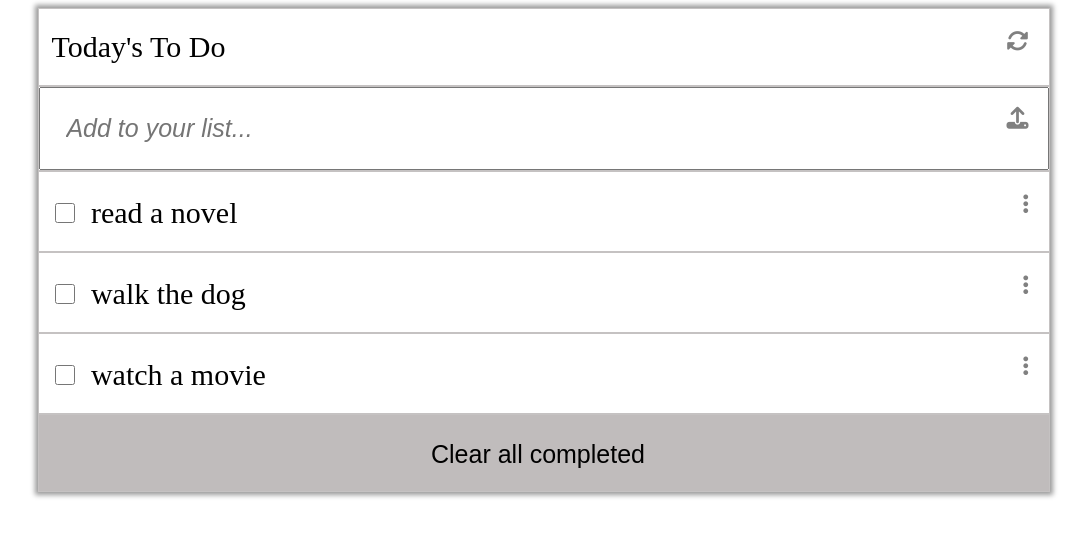
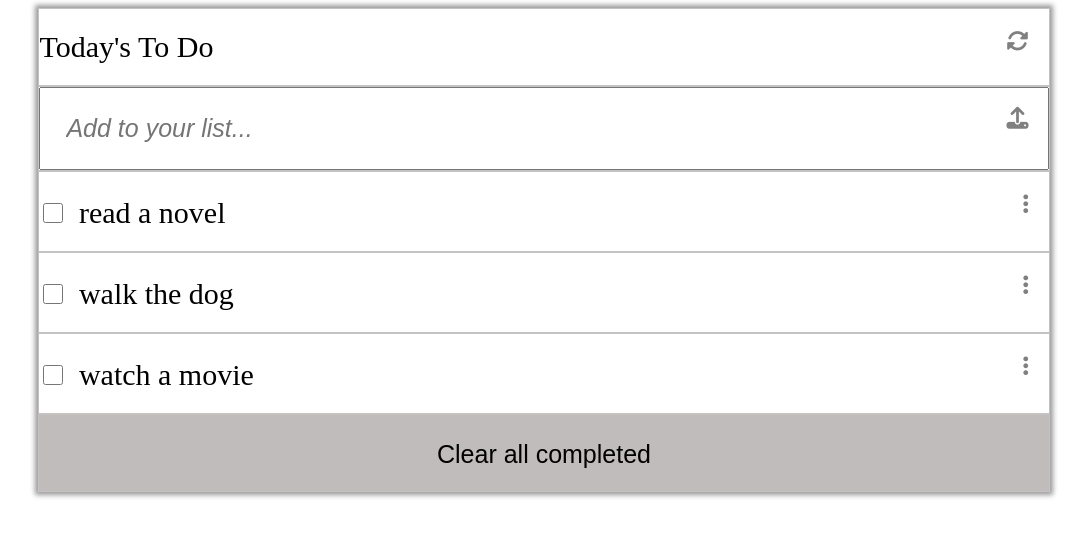
Before and after one commit to AdornChoga/To-do-list, a website built with webpack: page src/temp.html in a window 1280 px wide. Shown: the whole page, without its empty margins (96-1183 px from the left). Built offline with nearby package versions, Linux system fonts and the light colour scheme.

Commit message:
Fix html errors

```diff
--- a/src/index.css
+++ b/src/index.css
@@ -14,12 +14,20 @@ html {
   box-shadow: 0rem 0rem 0.5rem 0.3rem rgba(0, 0, 0, 0.4);
 }
 
-li {
+.common {
   position: relative;
-  padding: 0.7em 0.4em;
+  padding: 0.7em 0;
   border: 1px solid rgb(197, 194, 194);
   font-size: 3rem;
 }
+
+.dynamic li {
+  position: relative;
+  padding: 0.7em 0;
+  border: 1px solid rgb(197, 194, 194);
+  font-size: 3rem;
+}
+
 
 .item {
   background-color: yellow;
--- a/src/temp.html
+++ b/src/temp.html
@@ -9,18 +9,18 @@
 </head>
 <body>
   <ul class="to-do-list">
-    <li>Today's To Do
+    <li class="common">Today's To Do
       <i class="fas fa-sync-alt"></i>
     </li>
-    <li id="input">
+    <li id="input" class="common">
       <input type="text" id="add" placeholder="Add to your list..." value="">
       <i class="fas fa-upload upload"></i>
     </li>
-    <div class="dynamic">
+    <li class="dynamic">
 
-    </div>
-    <li id="clear">
-      <button type="button">Clear all completed<button>
+    </li>
+    <li id="clear" class="common">
+      <button type="button">Clear all completed</button>
     </li>
   </ul>
 </body>
```
Also changed, not shown: dist/index.html, dist/index.js.
